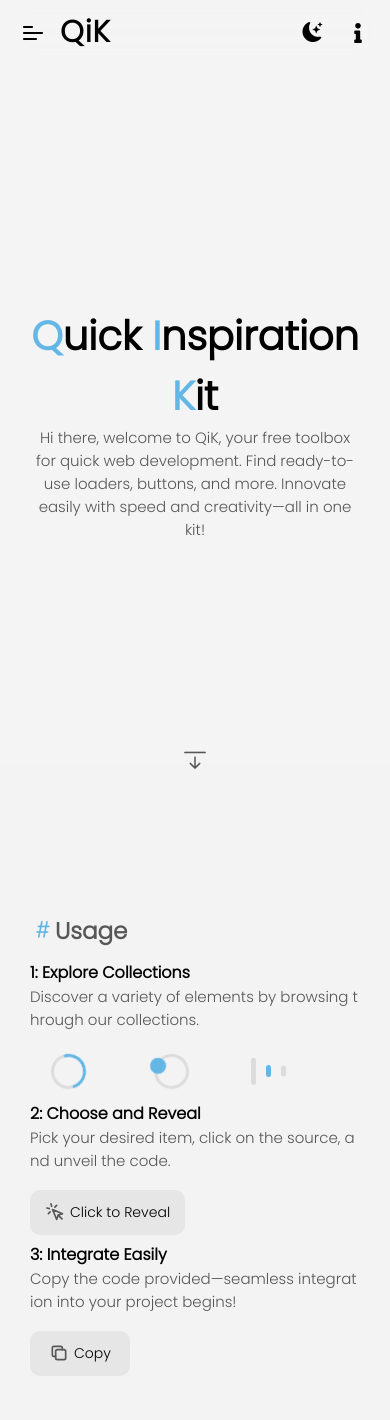
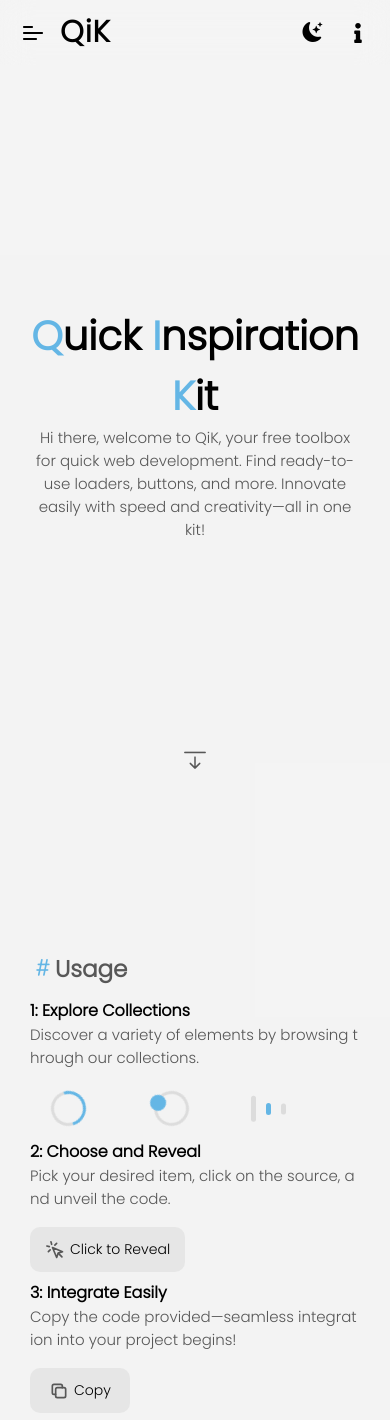
Before and after one commit to kevindermot99/qik, a React (Create React App) app: page / in a window 390 px wide. Shown: the top 1420 px of the page. Built offline with nearby package versions, Linux system fonts and the light colour scheme; a web font is replaced by a local one.

Commit message:
done with usage section

```diff
--- a/package.json
+++ b/package.json
@@ -11,6 +11,7 @@
     "highlight.js": "^11.9.0",
     "react": "^18.2.0",
     "react-dom": "^18.2.0",
+    "react-headroom": "^3.2.1",
     "react-icons": "^4.12.0",
     "react-redux": "^8.1.3",
     "react-router-dom": "^6.19.0",
--- a/src/components/Header.jsx
+++ b/src/components/Header.jsx
@@ -2,6 +2,7 @@ import "bootstrap-icons/font/bootstrap-icons.css";
 import React, { useState, useEffect } from 'react';
 import { CgMenuLeft } from "react-icons/cg";
 import { FaInfo } from "react-icons/fa";
+import Headroom from "react-headroom";
 
 function Header() {
 
@@ -130,6 +131,7 @@ function Header() {
 
 
             </div>
+            {/* <Headroom > */}
                 <header>
                     <div className="logo">
                         <button onClick={showNav}><CgMenuLeft className="react-icon" /></button>
@@ -142,6 +144,8 @@ function Header() {
                     </div>
 
                 </header>
+            {/* </Headroom> */}
+
         </>
 
     )
--- a/src/index.css
+++ b/src/index.css
@@ -83,6 +83,7 @@ header {
     align-items: center;
     -webkit-backdrop-filter: blur(15px);
     backdrop-filter: blur(15px);
+    z-index: 10;
 }
 
 .logo {
@@ -384,7 +385,7 @@ header {
     flex-direction: column;
     padding: 30px;
     position: relative;
-    z-index: 8;
+    /* z-index: 8; */
 }
 
 .hero h1 {
@@ -462,6 +463,7 @@ header {
     font-weight: bold;
     font-size: 23px;
     text-transform: capitalize;
+    padding-top: 20px;
 }
 
 .usagetitle i{
@@ -791,6 +793,9 @@ header {
         top: 0;
         z-index: 10;
     }
+    .usagetitle h2{
+        padding-top: 75px;
+    }
 
 }
 
```
Also changed, not shown: 1 other file (tests, documents, lock files or other folders). Lines whose indentation alone changed are shown as unchanged.
